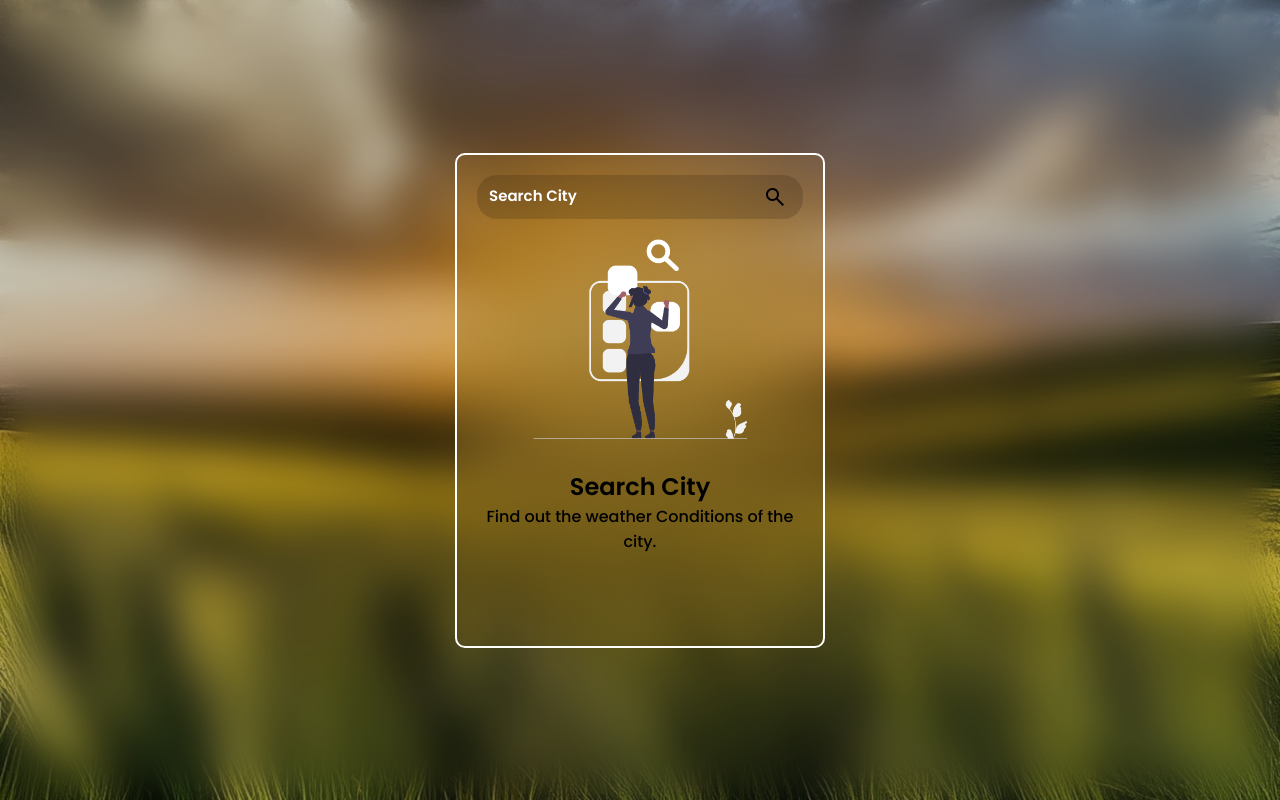
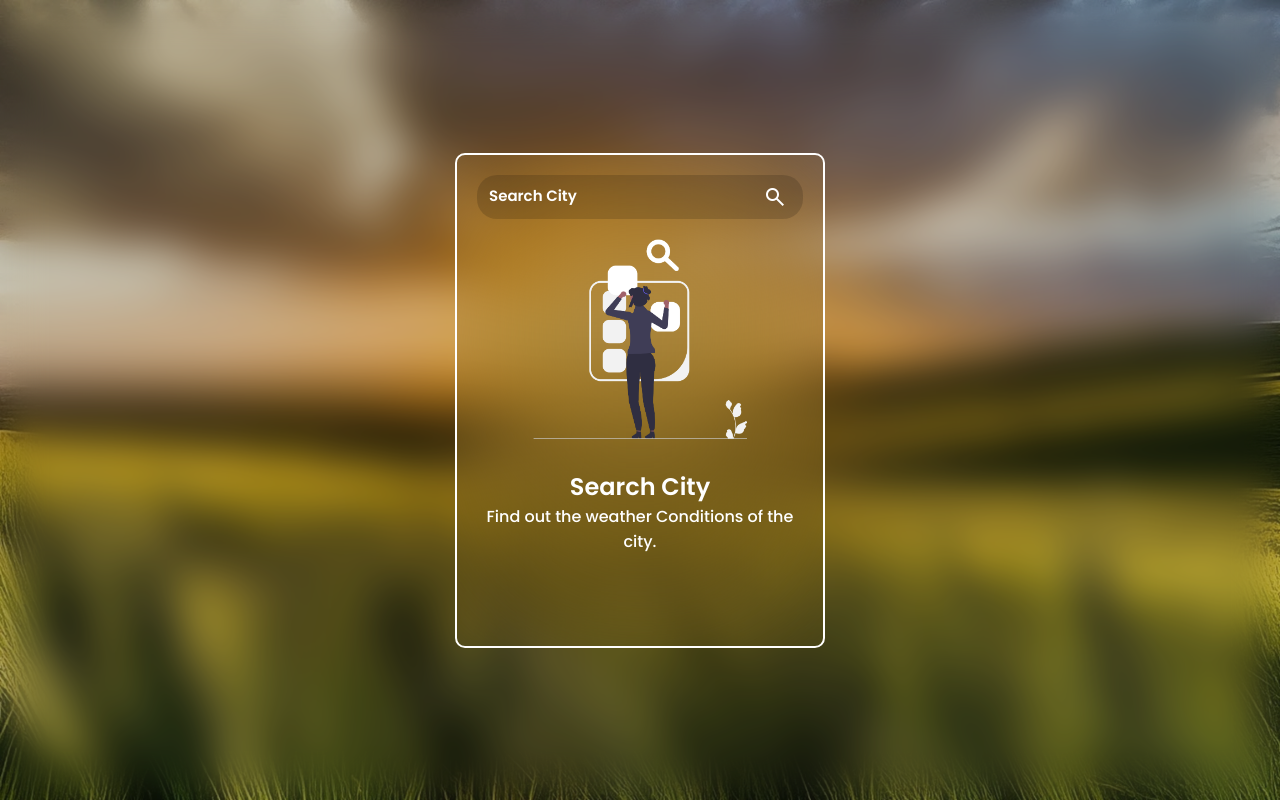
Before and after one commit to tejaswini132004/Weather-App, a plain HTML site: page index.html in a window 1280 px wide. Drawn offline with nearby package versions, Linux system fonts and the light colour scheme.

Commit message:
Weather App

```diff
--- a/app.js
+++ b/app.js
@@ -17,8 +17,6 @@ const ForecastItemContainer=document.querySelector(".forecast-item-container")
 const apiKey = "a59e8480496100d0265463af8206166c";
 searcBtn.addEventListener("click", (e) => {
   if (cityInput.value.trim() != "") {
-    //The value must not be empty and must not have only spaces thatswhy used trim
-    // console.log(cityInput.value);
     updateWeatherInfo(cityInput.value);
     cityInput.value = "";
   }
@@ -26,8 +24,6 @@ searcBtn.addEventListener("click", (e) => {
 
 cityInput.addEventListener("keydown", (e) => {
   if (e.key == "Enter" && cityInput.value.trim() != "") {
-    //Checking agr user ne enter button use kiya h istead of search button
-    // console.log(cityInput.value);
     updateWeatherInfo(cityInput.value);
     cityInput.value = "";
   }
@@ -137,6 +133,6 @@ const forecastItem=`
                 <h5 class="forecast-item-temp">${Math.round(temp)} °C</h5>
             </div>
 `
-// ForecastItemContainer.innerHTML=""
+
 ForecastItemContainer.insertAdjacentHTML("beforeend",forecastItem)
 }
--- a/style.css
+++ b/style.css
@@ -5,6 +5,7 @@
   box-sizing: border-box;
   font-family: "Poppins", sans-serif;
   font-weight: 600;
+  color:white
 }
 body {
   background-image: url("assets/assets/scenery.jpeg");
```
